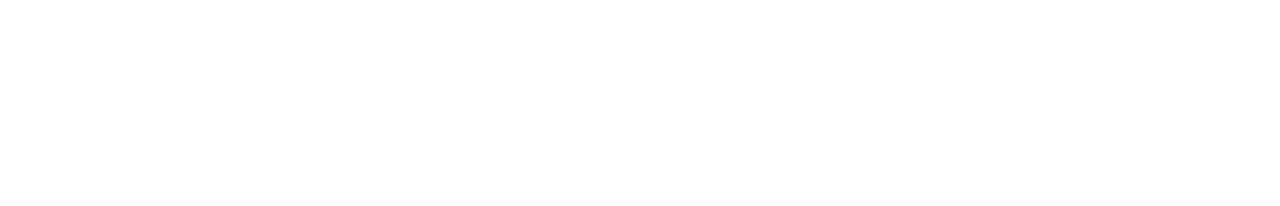
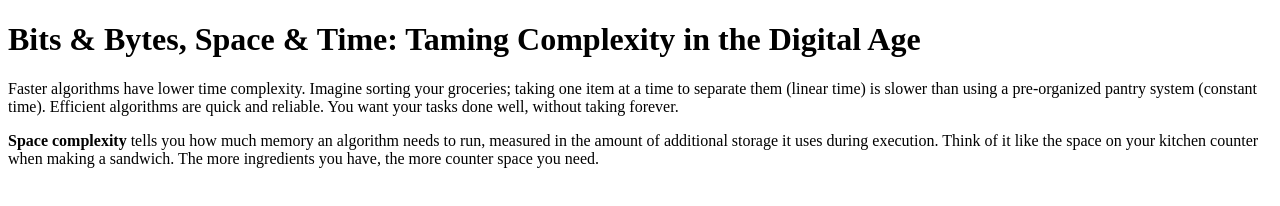
Before and after one commit to acciojob/time-and-space-complexity-sanasharathchandra, a website: page main.html in a window 1280 px wide. Drawn offline with Linux system fonts and the light colour scheme.

Commit message:
created a submission

```diff
--- a/main.html
+++ b/main.html
@@ -10,7 +10,15 @@
 	<!-- the entire body must be written by student -->
     <script type="text/javascript" src="./script.js">
 </script>
-
+<h1>Bits & Bytes, Space & Time: Taming Complexity in the Digital Age</h1>
+	<p>Faster algorithms have lower time complexity. Imagine sorting your groceries; taking one item at a time to separate them (linear time)
+ is slower than using a pre-organized pantry system (constant time).
+Efficient algorithms are quick and reliable. You want your tasks done well,
+ without taking forever.</p>
+<p><b>Space complexity </b>tells you how much memory an algorithm needs to run,
+ measured in the amount of additional storage it uses during execution.
+ Think of it like the space on your kitchen counter when making a sandwich.
+ The more ingredients you have, the more counter space you need.</p>
 </body>
 
 </html>
```
